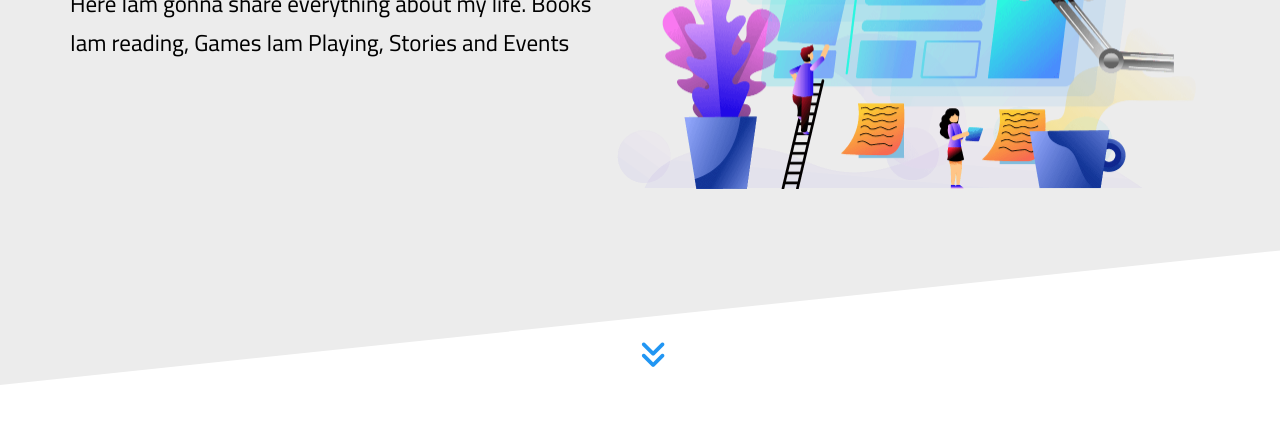
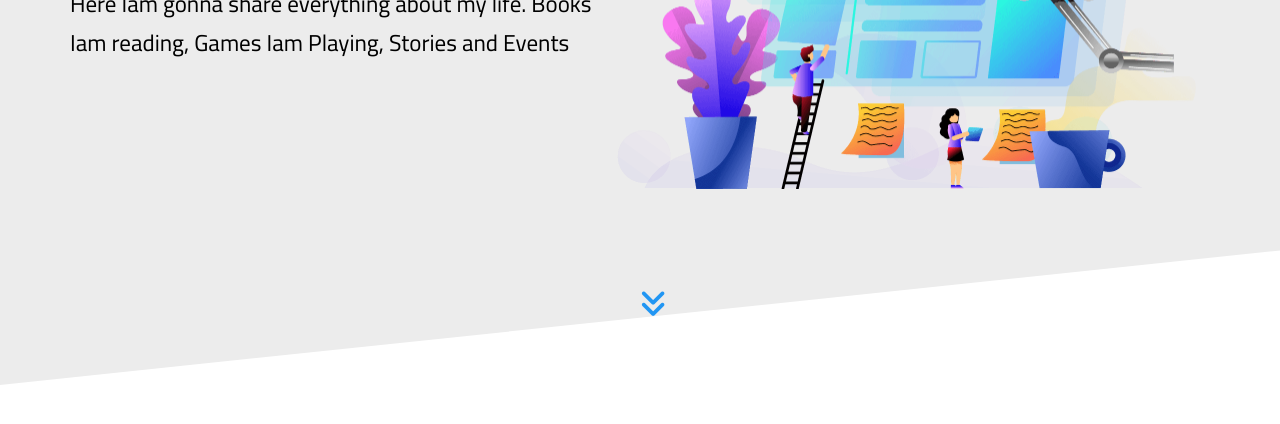
Before and after one commit to leithahmad33/Leith, a plain HTML site: page index.html in a window 1280 px wide. Shown: the part 376-800 px from the top of the page. Drawn offline with Linux system fonts and the light colour scheme.

Commit message:
Update Laith.css

```diff
--- a/css/Laith.css
+++ b/css/Laith.css
@@ -337,7 +337,7 @@ header .mega-menu .links li i {
     transform: translateX(-50%);
     position: absolute;
     left: 50%;
-    top: 90%;
+    top: 83%;
     font-size: 30px;
     color: var(--main-color);
     animation-name: arrow;
```
